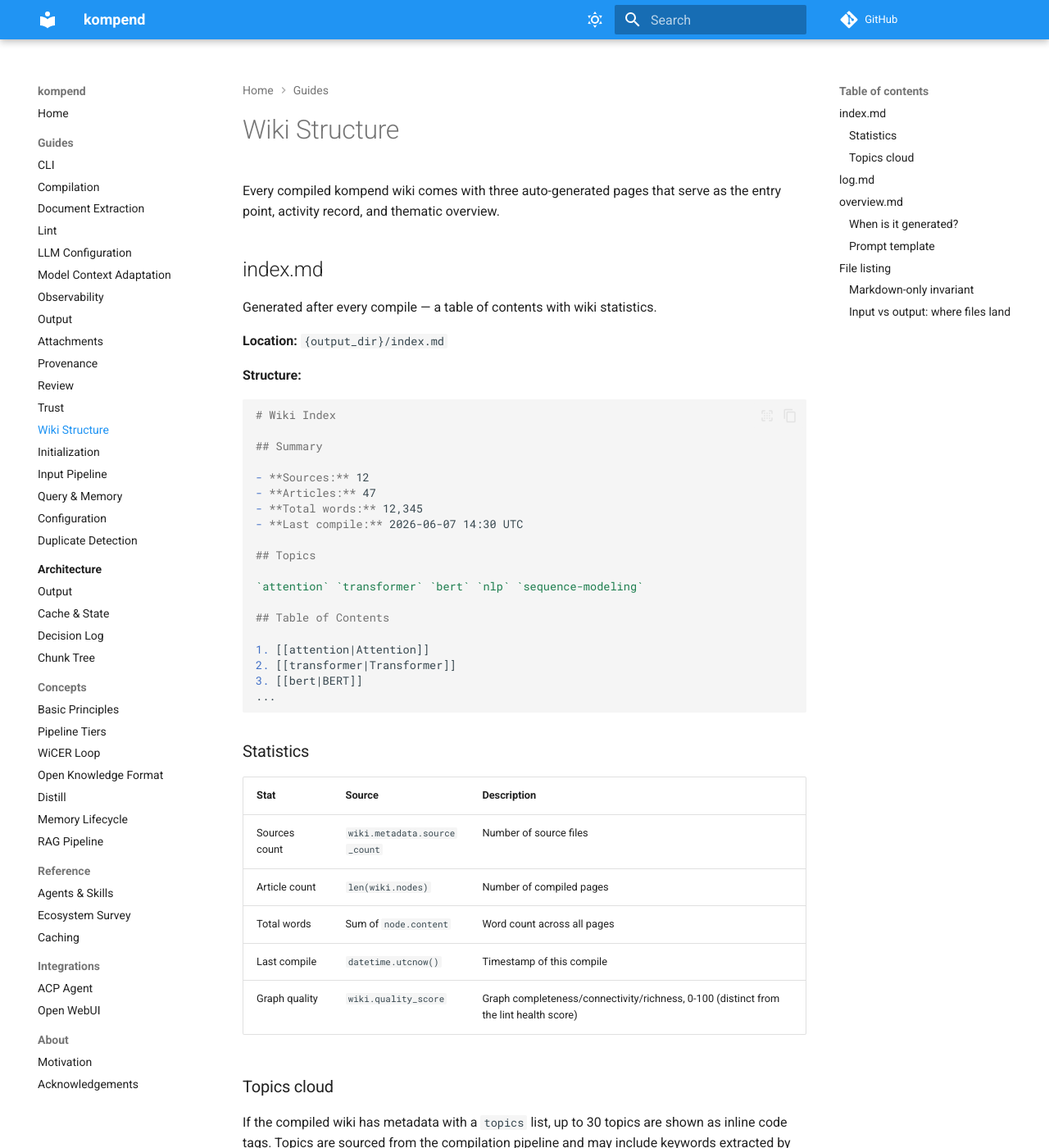
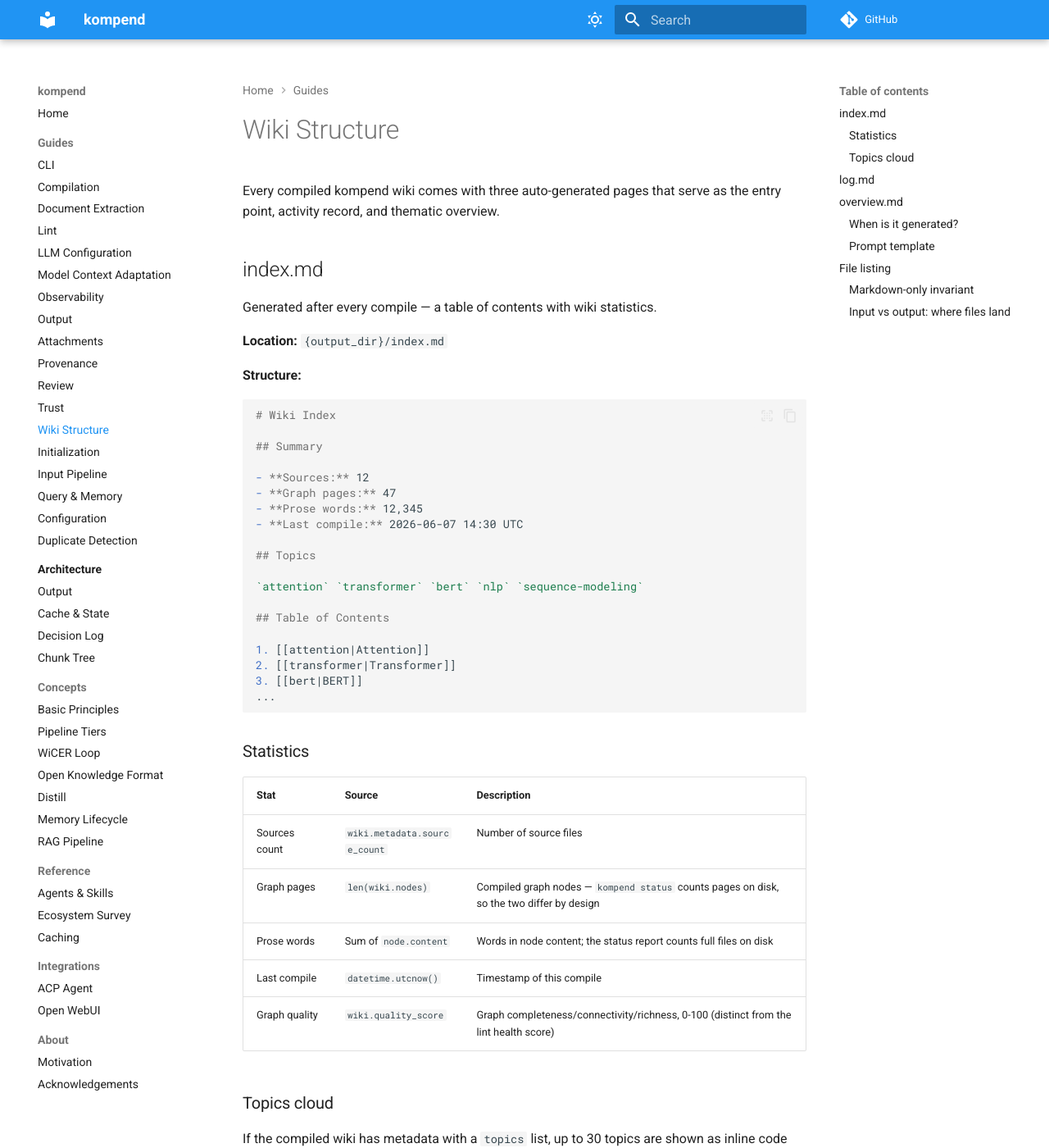
Before and after one commit to jr2804/kompend, an MkDocs documentation site: the page built from docs/guides/wiki-structure.md, in a window 1280 px wide and 1400 px high. Shown: the whole window at 82% size. Built offline with MkDocs 1.6.1 and Material for MkDocs 9.7.7, drawn with Linux system fonts in a browser that asks for light colours; comment, search, counter and statistics services are not loaded.

Commit message:
🐛 fix(output): the index names its count scope
The vault index counted compiled graph nodes while `kompend status`
counts pages on disk, and both called the stat "Articles" - the demo
vault showed 542 vs 545 for the same bundle (knox-7bgg). The index now
labels what it actually counts - "Graph pages" (len(wiki.nodes)) and
"Prose words" (node.content words) - and the wiki-structure guide
documents the deliberate difference. Status keeps the on-disk count.

```diff
--- a/docs/guides/wiki-structure.md
+++ b/docs/guides/wiki-structure.md
@@ -17,8 +17,8 @@ Generated after every compile — a table of contents with wiki statistics.
 ## Summary
 
 - **Sources:** 12
-- **Articles:** 47
-- **Total words:** 12,345
+- **Graph pages:** 47
+- **Prose words:** 12,345
 - **Last compile:** 2026-06-07 14:30 UTC
 
 ## Topics
@@ -38,8 +38,8 @@ Generated after every compile — a table of contents with wiki statistics.
 | Stat | Source | Description |
 |------|--------|-------------|
 | Sources count | `wiki.metadata.source_count` | Number of source files |
-| Article count | `len(wiki.nodes)` | Number of compiled pages |
-| Total words | Sum of `node.content` | Word count across all pages |
+| Graph pages | `len(wiki.nodes)` | Compiled graph nodes — `kompend status` counts pages on disk, so the two differ by design |
+| Prose words | Sum of `node.content` | Words in node content; the status report counts full files on disk |
 | Last compile | `datetime.utcnow()` | Timestamp of this compile |
 | Graph quality | `wiki.quality_score` | Graph completeness/connectivity/richness, 0-100 (distinct from the lint health score) |
 
```
Also changed, not shown: 2 other files.
